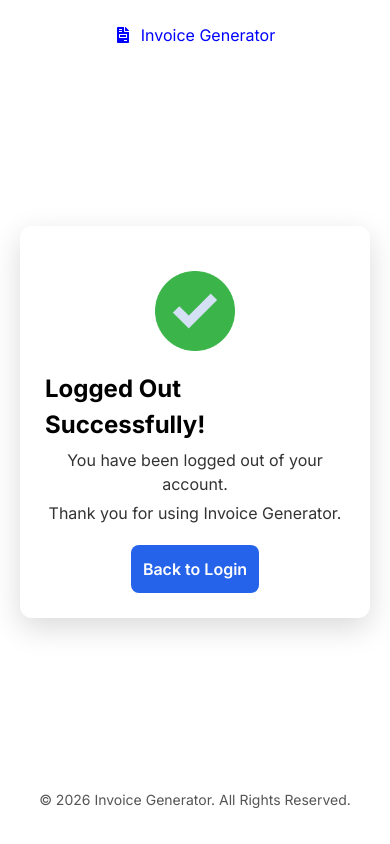
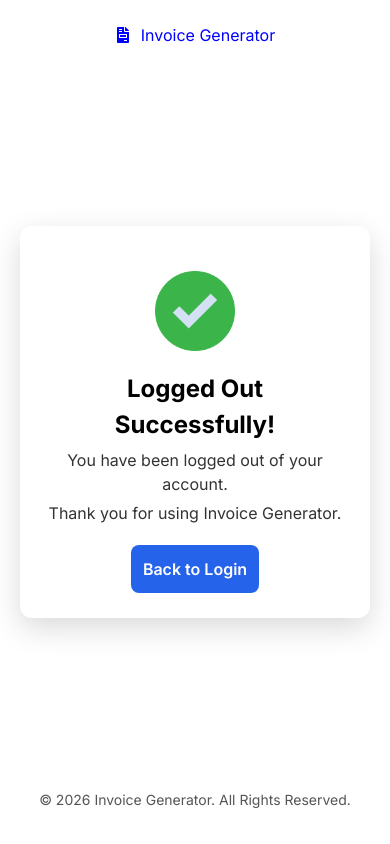
Before and after one commit to Cheffishg3094/Invoice-Generator, a React (Create React App) app: page /logout in a window 390 px wide. Built offline with nearby package versions, Linux system fonts and the light colour scheme.

Commit message:
Logout Fix

```diff
--- a/src/pages/Logout/Logout.css
+++ b/src/pages/Logout/Logout.css
@@ -67,7 +67,7 @@
         padding: 25px;
     }
 
-    .logout-container h1 {
+    .logout-container h2 {
         font-size: 24px;
         text-align: center;
     }
```
